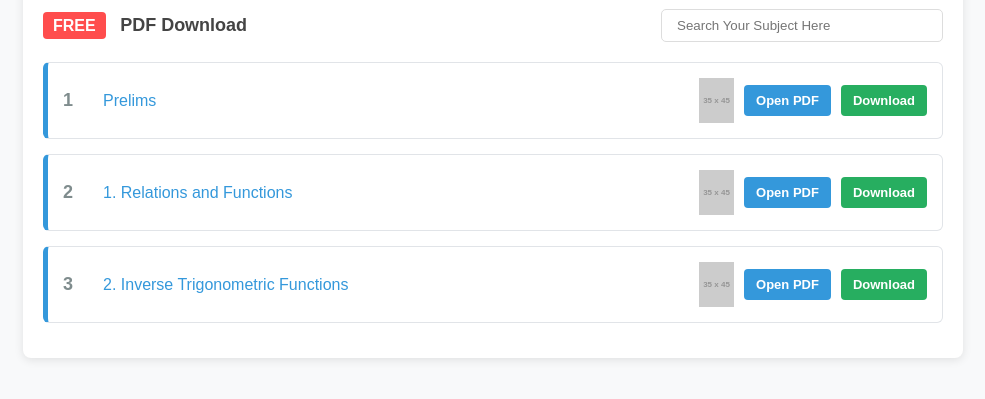
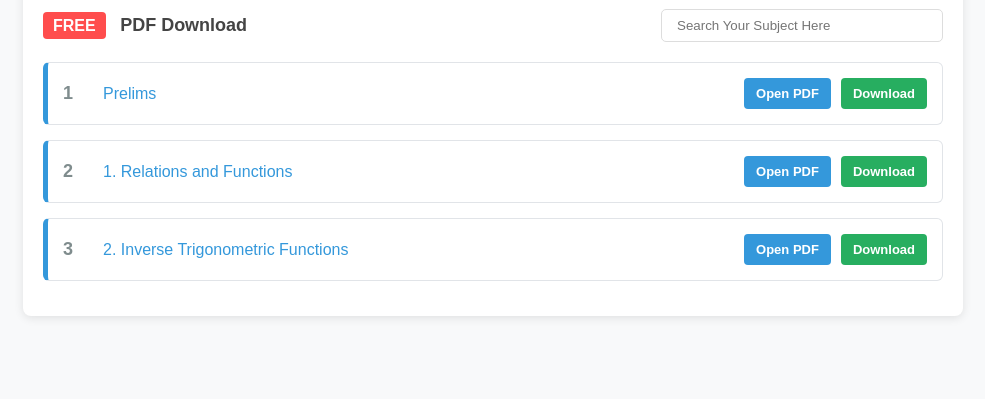
Before and after one commit to Mithun3035/Apnacodermithun, a plain HTML site: page Mathematics part-1.html in a window 1280 px wide. Shown: the part 121-520 px from the top of the page, without its empty margins (147-1132 px from the left). Drawn offline with Linux system fonts and the light colour scheme; placeholder pictures from the web are drawn by us.

```diff
--- a/Mathematics part-1.html
+++ b/Mathematics part-1.html
@@ -164,7 +164,7 @@
         <div class="index-number">1</div>
         <a href="#" class="chapter-name">Prelims</a>
         <div class="action-group">
-            <img src="https://via.placeholder.com/35x45?text=PDF" alt="Normal" class="icon-normal">
+
             <a href="mithun.pdf" target="_blank" class="btn-pdf btn-open">Open PDF</a>
             <a href="mithun.pdf" download="mithun.pdf" class="btn-pdf btn-download">Download</a>
         </div>
@@ -175,7 +175,7 @@
         <div class="index-number">2</div>
         <a href="#" class="chapter-name">1. Relations and Functions</a>
         <div class="action-group">
-            <img src="https://via.placeholder.com/35x45?text=PDF" alt="Normal" class="icon-normal">
+
             <a href="mithun.pdf" target="_blank" class="btn-pdf btn-open">Open PDF</a>
             <a href="mithun.pdf" download="mithun.pdf" class="btn-pdf btn-download">Download</a>
         </div>
@@ -186,7 +186,7 @@
         <div class="index-number">3</div>
         <a href="#" class="chapter-name">2. Inverse Trigonometric Functions</a>
         <div class="action-group">
-            <img src="https://via.placeholder.com/35x45?text=PDF" alt="Normal" class="icon-normal">
+
             <a href="mithun.pdf" target="_blank" class="btn-pdf btn-open">Open PDF</a>
             <a href="mithun.pdf" download="mithun.pdf" class="btn-pdf btn-download">Download</a>
         </div>
```
